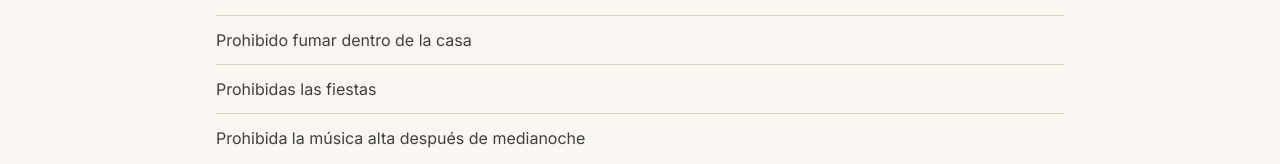
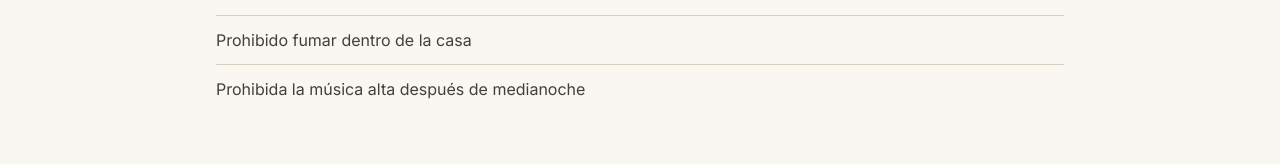
Before and after one commit to fabriziocpa/casa-nao, a Next.js app: page /politicas in a window 1280 px wide. Shown: the part 278-442 px from the top of the page. Built offline with nearby package versions, Linux system fonts and the light colour scheme; no server answers.

Commit message:
feat: update policies

```diff
--- a/src/app/(public)/politicas/page.tsx
+++ b/src/app/(public)/politicas/page.tsx
@@ -27,7 +27,6 @@ export default async function PoliticasPage() {
             <li className="py-3 text-ink/80">
               Prohibido fumar dentro de la casa
             </li>
-            <li className="py-3 text-ink/80">Prohibidas las fiestas</li>
             <li className="py-3 text-ink/80">
               Prohibida la música alta después de medianoche
             </li>
```
